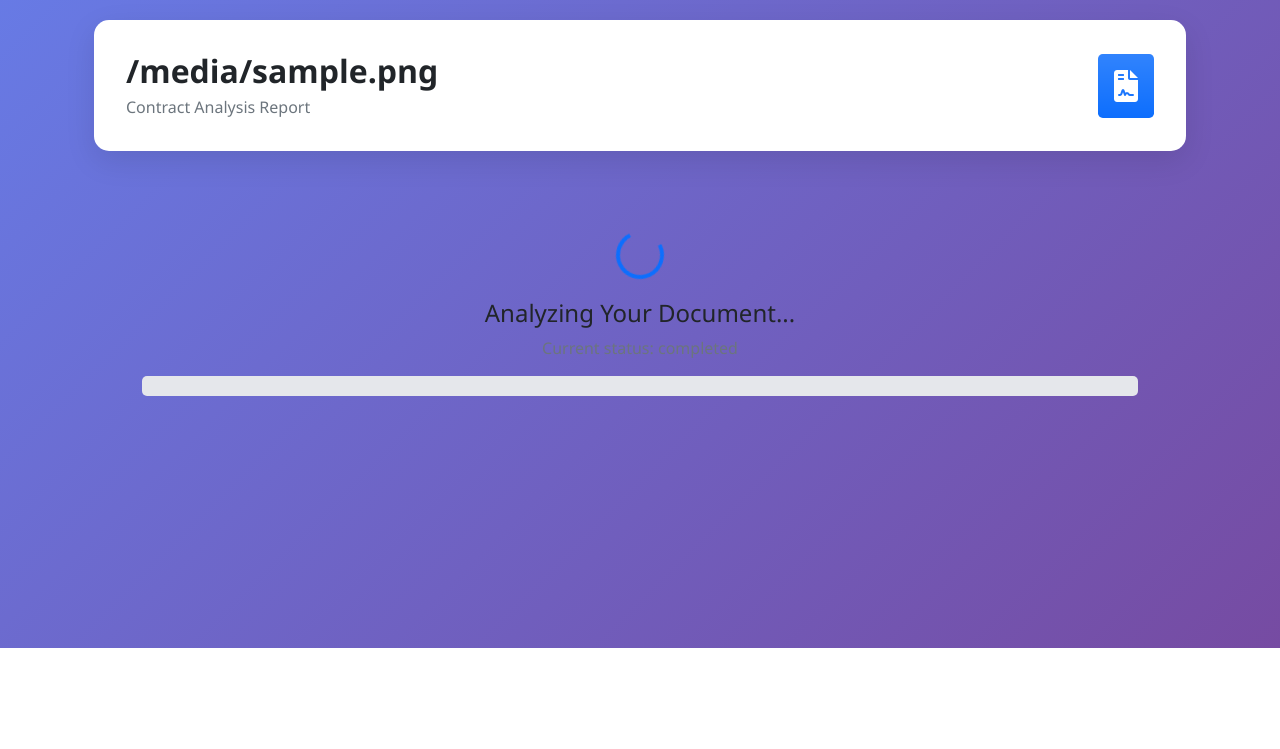
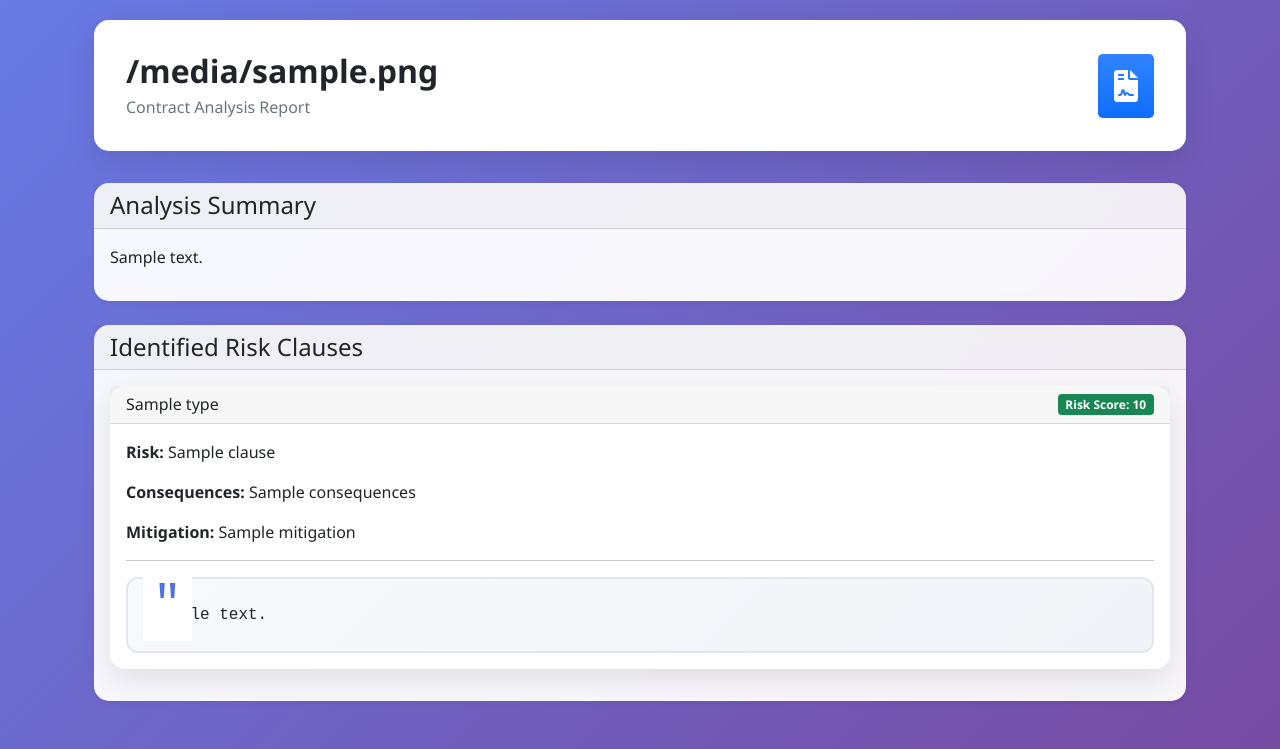
Before and after one commit to KevinChoi05/contract-analyze, a Flask app: page /document/1 in a window 1280 px wide. Shown: the part 152-901 px from the top of the page. Before the commit the page ends 800 px from the top, so only its background shows below. Run offline with Flask 3, Linux system fonts and the light colour scheme; the visitor is signed in with stand-in values (Sample User, id 1); a database or web service that is not in the repository returns one stand-in record (values such as "Sample title"); some libraries are stand-ins or nearby versions.

Commit message:
Fixed UI ghost on /document – summary/progress now pops like dopamine hits

```diff
--- a/routes/documents.py
+++ b/routes/documents.py
@@ -87,6 +87,17 @@ def document_page(doc_id):
 
         if not doc:
             abort(404)
+
+        # Log the document status for debugging
+        logger.info(f"Document {doc_id} status: {doc['status']}, has analysis: {bool(doc['analysis'])}")
+
+        # Convert analysis from JSON string to dict if needed
+        if doc['analysis'] and isinstance(doc['analysis'], str):
+            try:
+                doc['analysis'] = json.loads(doc['analysis'])
+            except json.JSONDecodeError:
+                logger.error(f"Failed to parse analysis JSON for document {doc_id}")
+                doc['analysis'] = None
 
         return render_template('document.html', document=doc)
     except Exception as e:
@@ -212,10 +223,16 @@ def get_status(doc_id):
         doc = cursor.fetchone()
 
         if doc:
-            return jsonify({
+            response = {
                 'status': doc['status'],
                 'analysis': doc['analysis']
-            })
+            }
+
+            # If there's an error, include the error message
+            if doc['status'] == 'error' and doc['analysis'] and isinstance(doc['analysis'], dict):
+                response['error_message'] = doc['analysis'].get('error', 'Unknown error occurred')
+
+            return jsonify(response)
         else:
             return jsonify({'error': 'Document not found'}), 404
     except Exception as e:
--- a/templates/document.html
+++ b/templates/document.html
@@ -115,7 +115,7 @@
         </div>
     </div>
 
-    <div id="loading-state" class="text-center p-5" {% if document.status == 'complete' or document.status == 'error' %}style="display: none;"{% endif %}>
+    <div id="loading-state" class="text-center p-5" {% if document.status == 'completed' or document.status == 'error' %}style="display: none;"{% endif %}>
         <div class="spinner-border text-primary" role="status" style="width: 3rem; height: 3rem;">
             <span class="visually-hidden">Loading...</span>
         </div>
@@ -126,8 +126,51 @@
         </div>
     </div>
 
-    <div id="analysis-content" {% if document.status != 'complete' and document.status != 'error' %}style="display: none;"{% endif %}>
-        <!-- This will be populated by JavaScript -->
+    <div id="analysis-content" {% if document.status != 'completed' and document.status != 'error' %}style="display: none;"{% endif %}>
+        {% if document.status == 'completed' and document.analysis %}
+            <div class="card shadow-sm">
+                <div class="card-header">
+                    <h4 class="mb-0">Analysis Summary</h4>
+                </div>
+                <div class="card-body">
+                    <p>{{ document.analysis.summary if document.analysis.summary else 'No summary was generated.' }}</p>
+                </div>
+            </div>
+
+            {% if document.analysis.clauses %}
+            <div class="card shadow-sm mt-4">
+                <div class="card-header">
+                    <h4 class="mb-0">Identified Risk Clauses</h4>
+                </div>
+                <div class="card-body">
+                    {% for clause in document.analysis.clauses %}
+                    <div class="card mb-3 risk-card">
+                        <div class="card-header d-flex justify-content-between align-items-center">
+                            <h6 class="mb-0">{{ clause.type or 'Uncategorized Clause' }}</h6>
+                            <span class="badge bg-{{ 'danger' if clause.risk_score >= 70 else 'warning' if clause.risk_score >= 40 else 'success' }}">
+                                Risk Score: {{ clause.risk_score or 'N/A' }}
+                            </span>
+                        </div>
+                        <div class="card-body">
+                            <p><strong>Risk:</strong> {{ clause.clause or 'No description provided.' }}</p>
+                            <p><strong>Consequences:</strong> {{ clause.consequences or 'No consequences listed.' }}</p>
+                            <p><strong>Mitigation:</strong> {{ clause.mitigation or 'No mitigation suggested.' }}</p>
+                            {% if clause.exact_text %}
+                            <hr>
+                            <div class="quote">{{ clause.exact_text }}</div>
+                            {% endif %}
+                        </div>
+                    </div>
+                    {% endfor %}
+                </div>
+            </div>
+            {% endif %}
+        {% elif document.status == 'error' %}
+            <div class="alert alert-danger text-center">
+                <h4><i class="fas fa-times-circle me-2"></i>Analysis Failed</h4>
+                <p>{{ document.analysis.error if document.analysis and document.analysis.error else 'An unknown error occurred during processing.' }}</p>
+            </div>
+        {% endif %}
     </div>
 </div>
 {% endblock %}
@@ -223,23 +266,27 @@
         function generateAnalysisHtml(analysis) {
             if (!analysis) return generateErrorHtml('The analysis result is empty.');
 
-            let partiesHtml = analysis.parties_involved.map(p => `<li><strong>${p.name || 'N/A'}:</strong> ${p.role || 'N/A'}</li>`).join('');
-            if (!partiesHtml) partiesHtml = '<p class="text-muted">No parties were clearly identified.</p>';
-
-            let clausesHtml = analysis.risk_clauses.map(c => `
-                <div class="card mb-3">
-                    <div class="card-header d-flex justify-content-between align-items-center">
-                        <h6 class="mb-0">${c.clause_type || 'Uncategorized Clause'}</h6>
-                        <span class="badge bg-${getRiskColor(c.risk_level)}">${c.risk_level || 'Unknown'} Risk</span>
+            let clausesHtml = '';
+            if (analysis.clauses && analysis.clauses.length > 0) {
+                clausesHtml = analysis.clauses.map(c => `
+                    <div class="card mb-3 risk-card">
+                        <div class="card-header d-flex justify-content-between align-items-center">
+                            <h6 class="mb-0">${c.type || 'Uncategorized Clause'}</h6>
+                            <span class="badge bg-${getRiskScoreColor(c.risk_score)}">
+                                Risk Score: ${c.risk_score || 'N/A'}
+                            </span>
+                        </div>
+                        <div class="card-body">
+                            <p><strong>Risk:</strong> ${c.clause || 'No description provided.'}</p>
+                            <p><strong>Consequences:</strong> ${c.consequences || 'No consequences listed.'}</p>
+                            <p><strong>Mitigation:</strong> ${c.mitigation || 'No mitigation suggested.'}</p>
+                            ${c.exact_text ? `<hr><div class="quote">${c.exact_text}</div>` : ''}
+                        </div>
                     </div>
-                    <div class="card-body">
-                        <p><strong>Explanation:</strong> ${c.explanation || 'No explanation provided.'}</p>
-                        <hr>
-                        <p class="text-muted fst-italic"><strong>Original Text:</strong> "${c.exact_text || 'Original text not extracted.'}"</p>
-                    </div>
-                </div>
-            `).join('');
-            if (!clausesHtml) clausesHtml = '<div class="alert alert-info">No specific risk clauses were identified in the analysis.</div>';
+                `).join('');
+            } else {
+                clausesHtml = '<div class="alert alert-info">No specific risk clauses were identified in the analysis.</div>';
+            }
 
             return `
                 <div class="card shadow-sm">
@@ -253,15 +300,6 @@
 
                 <div class="card shadow-sm mt-4">
                     <div class="card-header">
-                        <h4 class="mb-0">Parties Involved</h4>
-                    </div>
-                    <div class="card-body">
-                        <ul>${partiesHtml}</ul>
-                    </div>
-                </div>
-
-                <div class="card shadow-sm mt-4">
-                    <div class="card-header">
                         <h4 class="mb-0">Identified Risk Clauses</h4>
                     </div>
                     <div class="card-body">
@@ -269,6 +307,12 @@
                     </div>
                 </div>
             `;
+        }
+
+        function getRiskScoreColor(score) {
+            if (score >= 70) return 'danger';
+            if (score >= 40) return 'warning';
+            return 'success';
         }
 
         function getRiskColor(level) {
```
